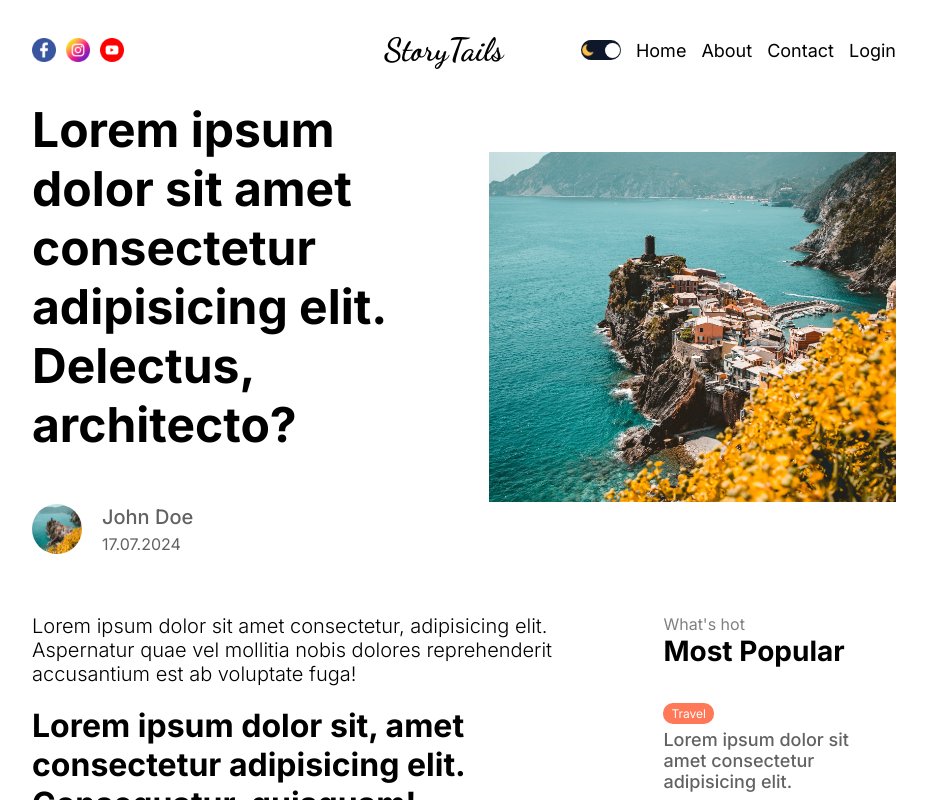
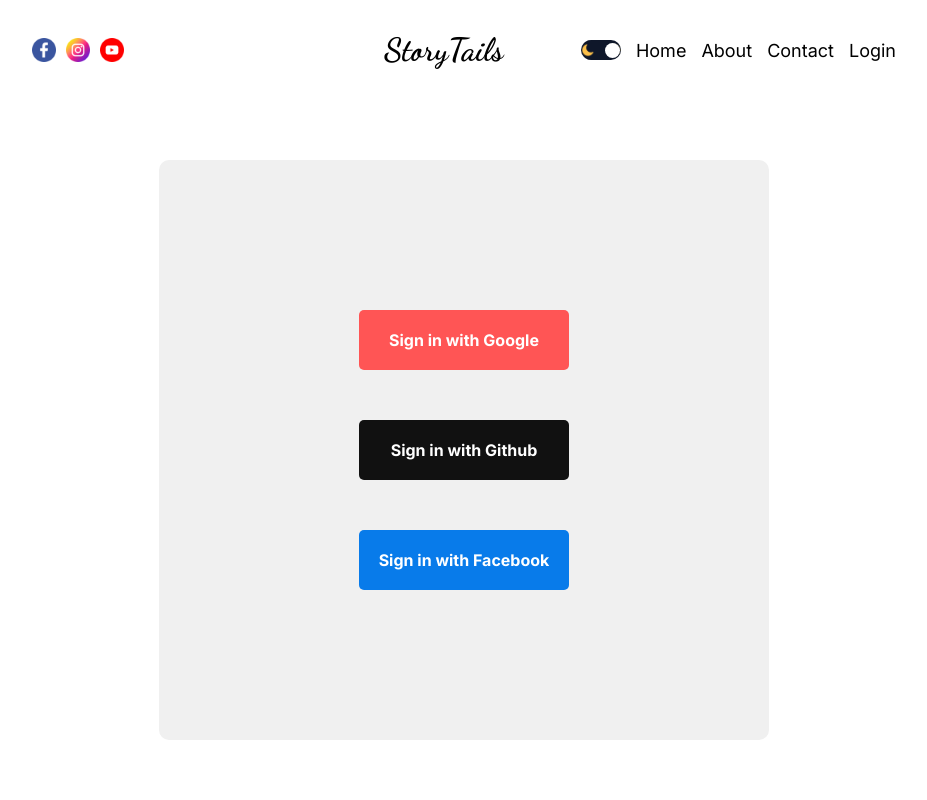
Before and after one commit to suyog200/storytails-blog-app, a Next.js app: page /login in a window 1280 px wide. Shown: the top 800 px of the page, without its empty margins (176-1103 px from the left). Built offline with nearby package versions, Linux system fonts and the light colour scheme.

Commit message:
add login page

```diff
--- /dev/null
+++ b/src/app/login/loginPage.module.css
@@ -0,0 +1,56 @@
+.container {
+    display: flex;
+    align-items: center;
+    justify-content: center;
+    margin-top: 60px;
+}
+
+.wrapper {
+    background-color: var(--softBg);
+    padding: 150px 200px;
+    display: flex;
+    flex-direction: column;
+    gap: 50px;
+    border-radius: 10px;
+}
+
+.socialButton {
+    padding: 20px;
+    border-radius: 5px;
+    border: none;
+    color: white;
+    font-weight: bold;
+    cursor: pointer;
+    display: flex;
+    align-items: center;
+    justify-content: center;
+}
+
+.socialButton:first-child {
+    background-color: #ff5555;
+}
+
+.socialButton:nth-child(2) {
+    background-color: #111;
+}
+
+.socialButton:nth-child(3) {
+    background-color: #087BEA;
+}
+
+@media screen and (max-width: 768px) {
+    .wrapper {
+        padding: 50px 100px;
+    }
+}
+
+@media screen and (max-width: 640px) {
+    .wrapper {
+        padding: 30px;
+    }
+
+    .socialButton {
+        font-weight: 400;
+        font-size: 14px;
+    }
+}
--- /dev/null
+++ b/src/app/login/page.jsx
@@ -0,0 +1,14 @@
+import React from "react";
+import styles from './loginPage.module.css';
+
+export default function LoginPage() {
+    return (
+        <div className={styles.container}>
+            <div className={styles.wrapper}>
+                <div className={styles.socialButton}>Sign in with Google</div>
+                <div className={styles.socialButton}>Sign in with Github</div>
+                <div className={styles.socialButton}>Sign in with Facebook</div>
+            </div>
+        </div>
+    );
+}
```
